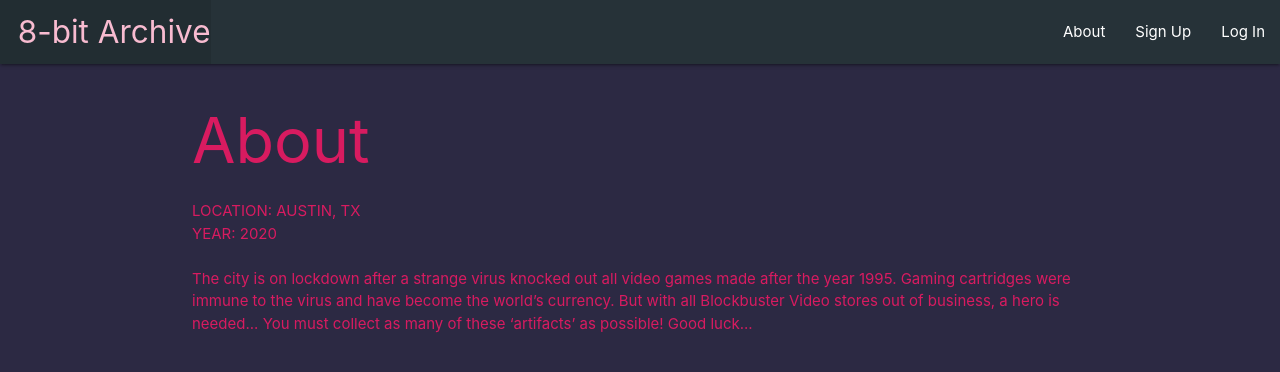
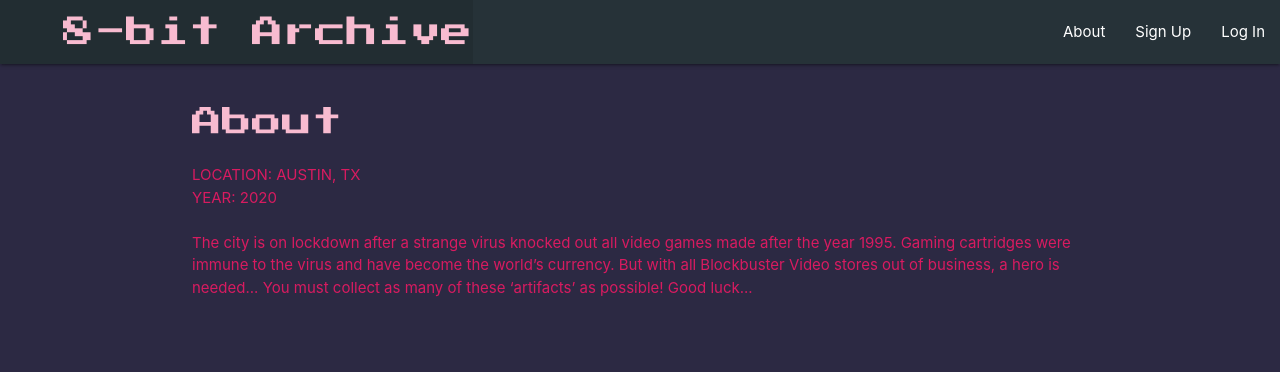
Before and after one commit to zeroxposur18/8-bit-archive, a Django app: page /about/ in a window 1280 px wide. Shown: the top 372 px of the page. Run offline with Django 3.2, Linux system fonts and the light colour scheme.

Commit message:
changed fonts

```diff
--- a/main_app/static/css/style.css
+++ b/main_app/static/css/style.css
@@ -19,3 +19,11 @@
     color: #F8BBD0;
     text-decoration: none;
 }
+h1 {
+    font-family: 'Press Start 2P', cursive;
+    font-size: 30px;
+    color: #F8BBD0;
+}
+.left {
+    font-family: 'Press Start 2P', cursive;
+}
--- a/main_app/templates/base.html
+++ b/main_app/templates/base.html
@@ -6,7 +6,7 @@
     <meta name="viewport" content="width=device-width, initial-scale=1.0">
     <link rel="stylesheet" href="https://cdnjs.cloudflare.com/ajax/libs/materialize/1.0.0/css/materialize.min.css">
     <link rel="stylesheet" type="text/css" href="{% static 'css/style.css' %}">
-    <link href=“https://fonts.googleapis.com/css?family=Press+Start+2P&display=swap” rel=“stylesheet”>
+    <link href="https://fonts.googleapis.com/css?family=Press+Start+2P&display=swap" rel="stylesheet">
     <script src="https://cdnjs.cloudflare.com/ajax/libs/materialize/1.0.0/js/materialize.min.js"></script>
     <title>8-bit Archive</title>
 </head>
```
